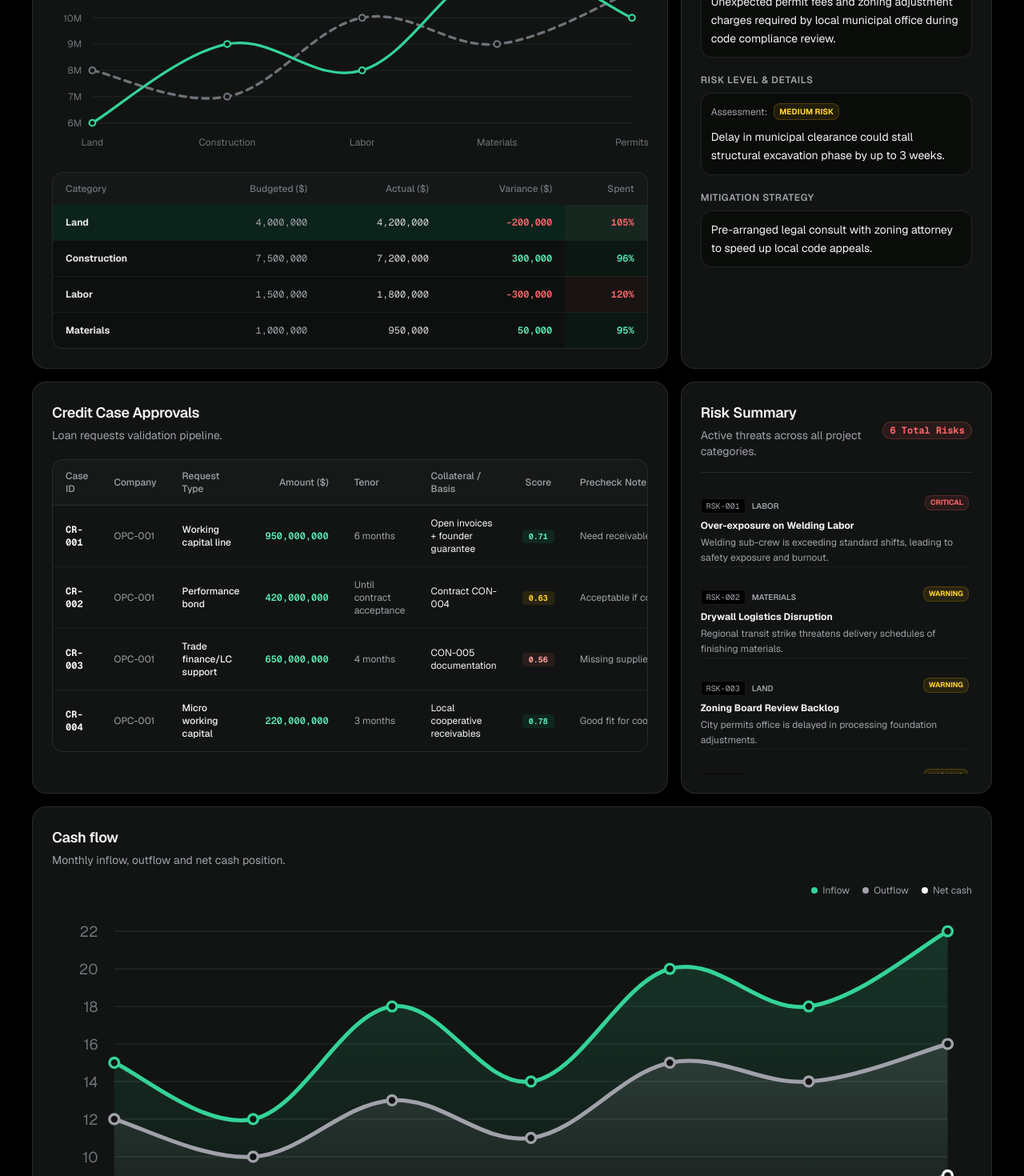
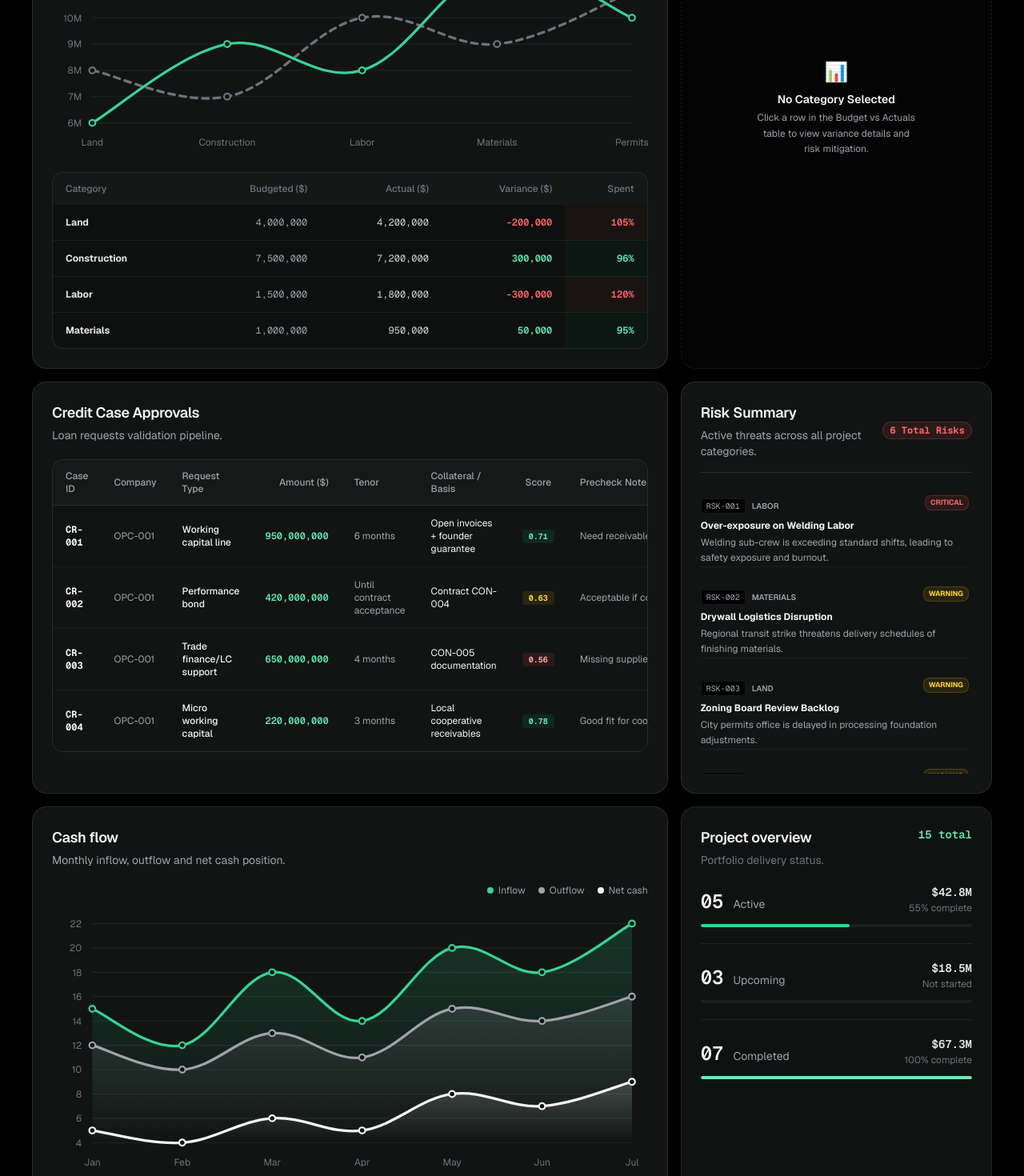
Before and after one commit to Tiendat2703/MIS_TALENT, a Next.js app in the folder fe/: page /dashboard in a window 1280 px wide. Shown: the part 440-1910 px from the top of the page at 80% size. Built offline with nearby package versions, Linux system fonts and the light colour scheme.

Commit message:
Polished dashboard layout, integrated fin-scrollbar classes, and added placeholder empty state for SelectedCategoryDetails

```diff
--- a/fe/app/dashboard/page.tsx
+++ b/fe/app/dashboard/page.tsx
@@ -46,7 +46,7 @@ function PanelHeading({ title, description }: { title: string; description: stri
 }
 
 export default function DashboardPage() {
-  const [selectedCategory, setSelectedCategory] = useState<string>("Land");
+  const [selectedCategory, setSelectedCategory] = useState<string | null>(null);
 
   return (
     <PageTransition>
@@ -82,7 +82,7 @@ export default function DashboardPage() {
               <BudgetActualsChart />
               <div className="mt-6 min-w-0 max-w-full">
                 <BudgetActualsTable
-                  selectedCategory={selectedCategory}
+                  selectedCategory={selectedCategory || ""}
                   onSelectCategory={setSelectedCategory}
                 />
               </div>
@@ -101,15 +101,15 @@ export default function DashboardPage() {
               <RiskSummaryCard />
             </section>
 
-            <section className={`${cardClass} lg:col-span-12`}>
+            <section className={`${cardClass} lg:col-span-8`}>
               <PanelHeading title="Cash flow" description="Monthly inflow, outflow and net cash position." />
               <CashFlowChart />
             </section>
 
             <div className="min-w-0 lg:col-span-4"><ProjectOverview /></div>
             <div className="min-w-0 lg:col-span-8"><FinancialSummary /></div>
+            <div className="min-w-0 lg:col-span-4"><ContingencyUsageChart /></div>
             <div className="min-w-0 lg:col-span-8"><ScheduleRiskChart /></div>
-            <div className="min-w-0 lg:col-span-4"><ContingencyUsageChart /></div>
             <div className="min-w-0 lg:col-span-12"><FundingSourcesChart /></div>
 
             <div className="min-w-0 lg:col-span-7"><AiPredictionsCard /></div>
--- a/fe/components/ui/dashboard/credit-cases-table.tsx
+++ b/fe/components/ui/dashboard/credit-cases-table.tsx
@@ -128,7 +128,7 @@ export function CreditCasesTable() {
 
   return (
     <div className="space-y-4">
-      <div className="max-w-full overflow-x-auto rounded-xl border border-[var(--fin-soft-border)] bg-[var(--fin-surface)]">
+      <div className="max-w-full fin-scrollbar overflow-x-auto rounded-xl border border-[var(--fin-soft-border)] bg-[var(--fin-surface)]">
         <table className="w-full min-w-[1000px] text-left text-xs">
           <thead className="bg-white/[0.02] text-[var(--fin-muted)] border-b border-[var(--fin-soft-border)]">
             <tr>
--- a/fe/components/ui/dashboard/risk-summary-card.tsx
+++ b/fe/components/ui/dashboard/risk-summary-card.tsx
@@ -72,7 +72,7 @@ export function RiskSummaryCard() {
         </div>
       </header>
 
-      <div className="mt-4 flex-1 overflow-y-auto pr-1 max-h-[360px] space-y-3 divide-y divide-[var(--fin-soft-border)]/50">
+      <div className="mt-4 flex-1 fin-scrollbar overflow-y-auto pr-1 max-h-[360px] space-y-3 divide-y divide-[var(--fin-soft-border)]/50">
         {mockRisks.map((risk, index) => (
           <div key={risk.id} className={`pt-3 ${index === 0 ? "pt-0" : ""}`}>
             <div className="flex items-start justify-between gap-4">
--- a/fe/components/ui/dashboard/selected-category-details.tsx
+++ b/fe/components/ui/dashboard/selected-category-details.tsx
@@ -45,10 +45,22 @@ const categoryDetails: Record<string, CategoryData> = {
 };
 
 interface SelectedCategoryDetailsProps {
-  category: string;
+  category: string | null;
 }
 
 export function SelectedCategoryDetails({ category }: SelectedCategoryDetailsProps) {
+  if (!category) {
+    return (
+      <article className="h-full flex flex-col items-center justify-center rounded-2xl border border-dashed border-[var(--fin-soft-border)] bg-[var(--fin-surface)]/20 p-6 text-center text-[var(--fin-muted)] min-h-[350px] transition-colors duration-200">
+        <span className="text-2xl mb-2">📊</span>
+        <h4 className="text-sm font-semibold text-[var(--fin-text)]">No Category Selected</h4>
+        <p className="mt-1 text-xs text-[var(--fin-muted)] max-w-[200px] mx-auto leading-relaxed">
+          Click a row in the Budget vs Actuals table to view variance details and risk mitigation.
+        </p>
+      </article>
+    );
+  }
+
   const data = categoryDetails[category] || categoryDetails.Land;
 
   const riskBadgeColor = {
```
